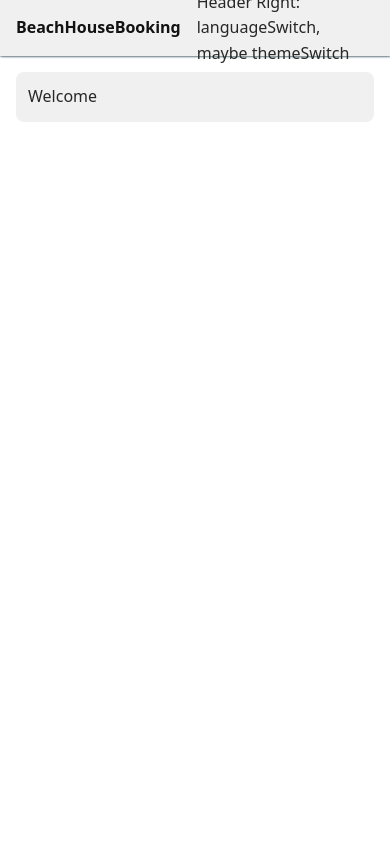
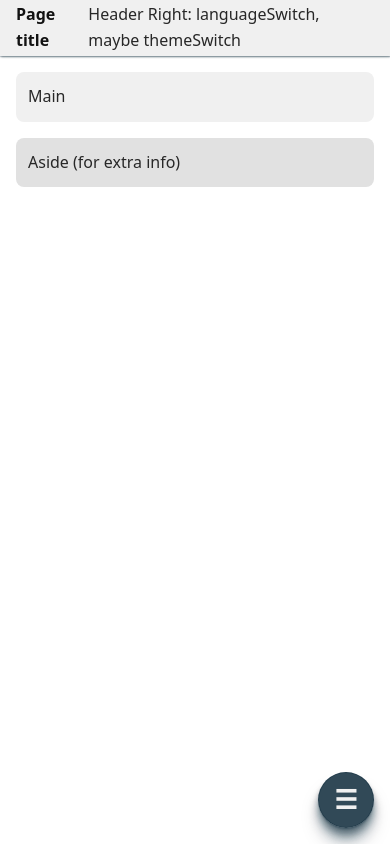
Before and after one commit to SeCorpo/beachhousebooking_fe, a React (Vite) app: page / in a window 390 px wide. Built offline with nearby package versions, Linux system fonts and the light colour scheme.

Commit message:
bugs fix; after reload hamburger disappeared on mobile, navSlideUp animation tweak,

```diff
--- a/src/App.jsx
+++ b/src/App.jsx
@@ -17,8 +17,8 @@ function App() {
   return (
       <BrowserRouter>
           <Routes>
-              <Route path="/test" element={<TestPage />} />
-              <Route path="/" element={<EmptyPage />} />
+              <Route path="/" element={<TestPage />} />
+              <Route path="/mt" element={<EmptyPage />} />
               {/*<Route path="/p/:beachhousename" element={<ReservationController />} />*/}
 
           </Routes>
--- a/src/assets/styles/components/nav.css
+++ b/src/assets/styles/components/nav.css
@@ -141,7 +141,7 @@ nav {
 
     box-shadow: 0 -6px 16px rgba(0, 0, 0, 0.25);
 
-    animation: navSlideUp 0.28s ease;
+    animation: navSlideUp var(--transition-normal) ease;
   }
 
   .nav-mobile .nav-list {
@@ -157,7 +157,13 @@ nav {
   }
 
   @keyframes navSlideUp {
-    from { transform: translateY(100%); }
-    to { transform: translateY(0); }
+    from {
+      transform: translateY(100%);
+      opacity: 0.8;
+    }
+    to {
+      transform: translateY(0);
+      opacity: 1;
+    }
   }
 }
--- a/src/assets/styles/theme.css
+++ b/src/assets/styles/theme.css
@@ -72,6 +72,7 @@
      Motion
   --------------------------------- */
   --transition-fast: var(--semko-duration-short);
+  --transition-normal: var(--semko-duration-regular);
   --transition-base: background-color var(--semko-duration-regular),
   color var(--semko-duration-regular),
   border-color var(--semko-duration-regular),
--- a/src/components/layout/Nav.jsx
+++ b/src/components/layout/Nav.jsx
@@ -23,7 +23,7 @@ export default function Nav({
                 return mobileNow;
             });
         };
-
+        checkMobile();
         window.addEventListener("resize", checkMobile);
         return () => window.removeEventListener("resize", checkMobile);
     }, []);
```
